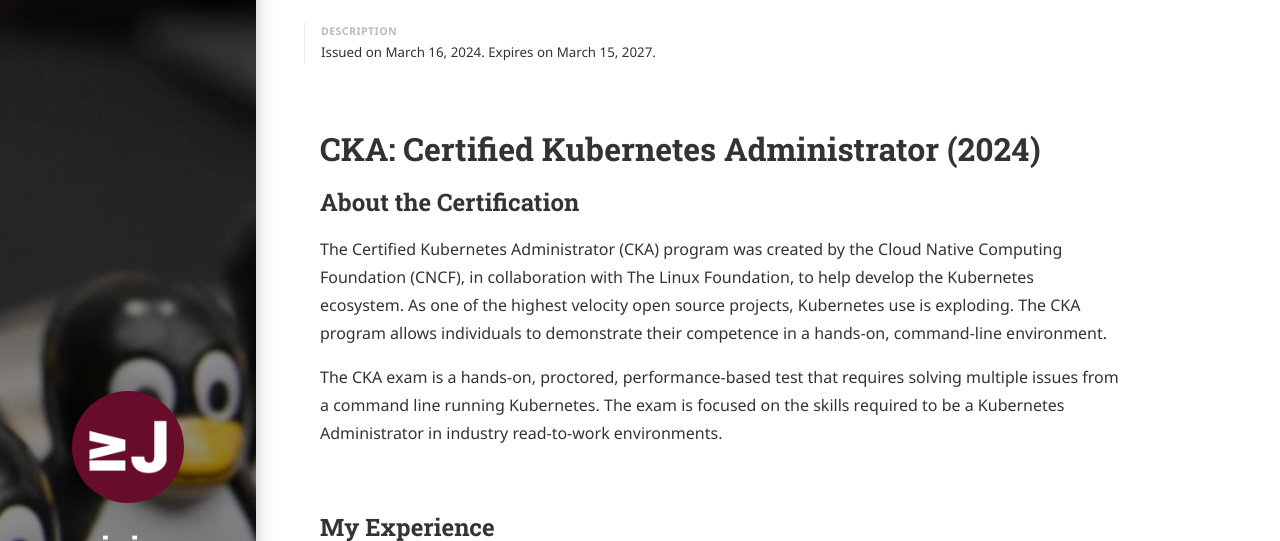
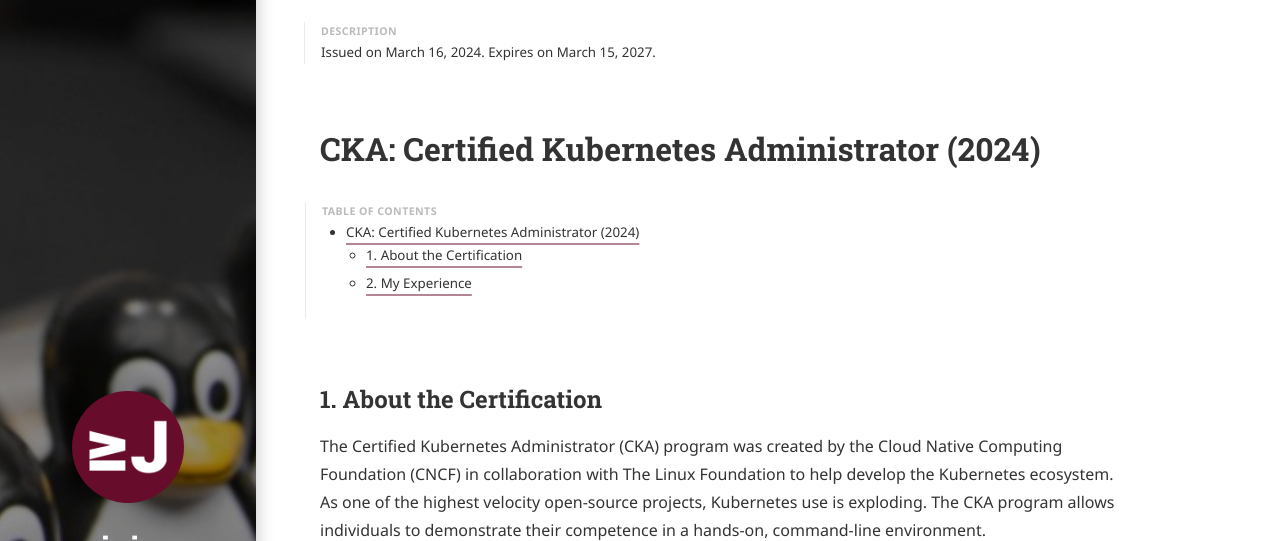
Before and after one commit to jyje/portfolio, a Jekyll site: the page built from certifications/_posts/2024-03-16-cka-certified-kubernetes-administrator.md, in a window 1280 px wide and 1400 px high, scrolled down 618 px, cut to the strip 74-615 px from the top of the window. Built offline with Jekyll 4.4.1, drawn with Linux system fonts in a browser that asks for light colours; cached includes are drawn as plain includes; nearby versions of some CDN libraries; some web fonts are replaced; library files that are not in the unit come from our copies; some of the changed text lies outside the part shown.

Commit message:
🔧 certificates/cka: add toc

```diff
--- a/certifications/_posts/2024-03-16-cka-certified-kubernetes-administrator.md
+++ b/certifications/_posts/2024-03-16-cka-certified-kubernetes-administrator.md
@@ -12,23 +12,30 @@
 
 # CKA: Certified Kubernetes Administrator (2024)
 
-## About the Certification
+* UNORDERED TOC
+{:toc}
 
-The Certified Kubernetes Administrator (CKA) program was created by the Cloud Native Computing Foundation (CNCF), in collaboration with The Linux Foundation, to help develop the Kubernetes ecosystem. As one of the highest velocity open source projects, Kubernetes use is exploding. The CKA program allows individuals to demonstrate their competence in a hands-on, command-line environment.
+## 1. About the Certification
 
-The CKA exam is a hands-on, proctored, performance-based test that requires solving multiple issues from a command line running Kubernetes. The exam is focused on the skills required to be a Kubernetes Administrator in industry read-to-work environments.
 
-## My Experience
 
-![CKA Certification](/assets/img/certtifications/925c52cf-4e04-4992-82b4-faa372fcb139.svg)
 
-My CKA certificatio 2024. You can verify my cert [here](https://www.credly.com/badges/d944bde7-222a-4ce5-b4e6-4e6c84df0ef8).
-{:.note title="Caption"}
+The Certified Kubernetes Administrator (CKA) program was created by the Cloud Native Computing Foundation (CNCF) in collaboration with The Linux Foundation to help develop the Kubernetes ecosystem. As one of the highest velocity open-source projects, Kubernetes use is exploding. The CKA program allows individuals to demonstrate their competence in a hands-on, command-line environment.
+
+The CKA exam is a hands-on, proctored, performance-based test that requires solving multiple issues from a command line running Kubernetes. The exam focuses on the skills required to be a Kubernetes Administrator in industry-ready work environments.
+
+## 2. My Experience
+
+![CKA Certification](/assets/img/certtifications/925c52cf-4e04-4992-82b4-faa372fcb139.svg){:.lead width="500" height="100" loading="lazy"}
+
+My CKA certification 2024. Issued on March 16, 2024. Expires on March 15, 2027. You can verify my certification [here](https://www.credly.com/badges/d944bde7-222a-4ce5-b4e6-4e6c84df0ef8).
+{:.figcaption}
 
 <!-- Overview -->
 I took the CKA exam on March 15, 2024, and passed it successfully. The exam was challenging, but I was able to pass it on my first attempt. I prepared for the exam by studying the official Kubernetes documentation, taking online courses, and practicing with Kubernetes clusters.
 
-<!-- Udemy and KodeKloud -->
-I took the [Certified Kubernetes Administrator (CKA) with Practice Tests](https://www.udemy.com/course/certified-kubernetes-administrator-with-practice-tests) course on Udemy, which helped me understand the core concepts of Kubernetes. I also used the [KodeKloud](https://learn.kodekloud.com/user/courses/udemy-labs-certified-kubernetes-administrator-with-practice-tests) platform to practice with Kubernetes clusters and complete hands-on labs. This is my course completion certificate from KodeKloud: [Udemy Labs - Certified Kubernetes Administrator with Practice Tests](https://kodekloud.com/certificate-verification/2D0D53315009-2D0D590835C9-2D0D4CFE3F61).
+To aid my preparation, I enrolled in the [Certified Kubernetes Administrator (CKA) with Practice Tests](https://www.udemy.com/course/certified-kubernetes-administrator-with-practice-tests) course on Udemy, which helped me understand the core concepts of Kubernetes. I also utilized the [KodeKloud](https://learn.kodekloud.com/user/courses/udemy-labs-certified-kubernetes-administrator-with-practice-tests) platform to practice with Kubernetes clusters and complete hands-on labs. Below is my course completion certificate from KodeKloud:
 
-![KodeKloud Certificate](/assets/img/certtifications/3ca76e29-fec9-4b5d-9fad-dd7e0b33b1dc.jpg)
+![KodeKloud Course Completion Certificate](/assets/img/certtifications/3ca76e29-fec9-4b5d-9fad-dd7e0b33b1dc.jpg){:.lead width="500" height="100" loading="lazy"}
+
+You can verify this course completion certificate [here](https://kodekloud.com/certificate-verification/2D0D53315009-2D0D590835C9-2D0D4CFE3F61).
```
